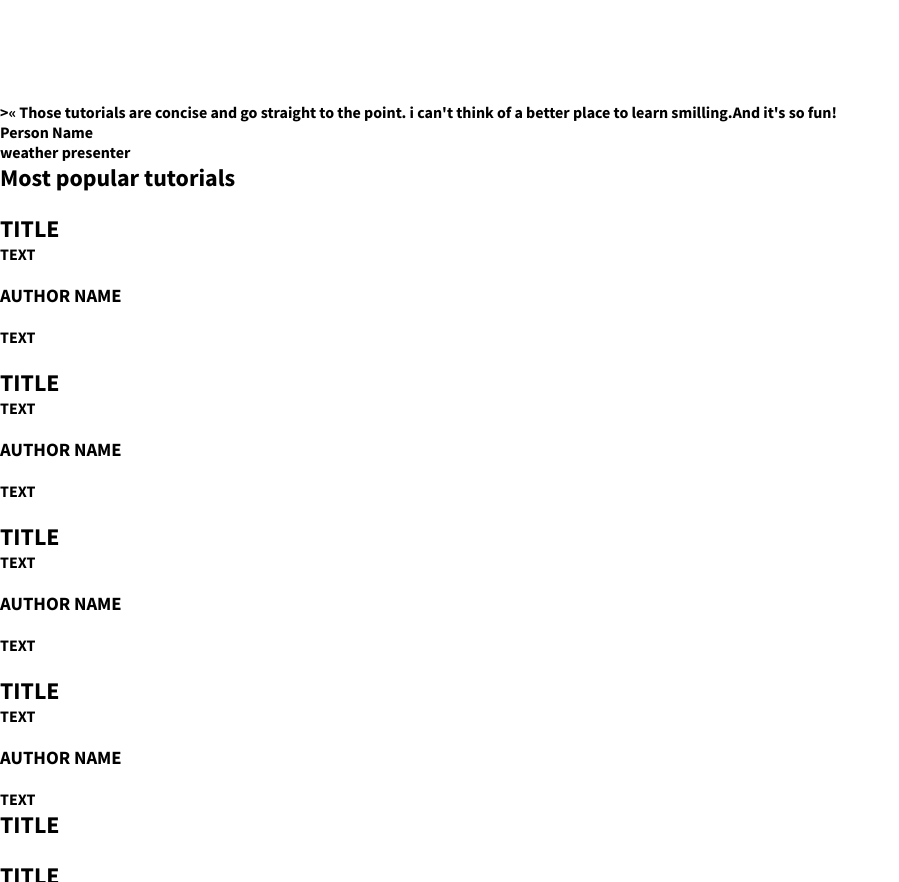
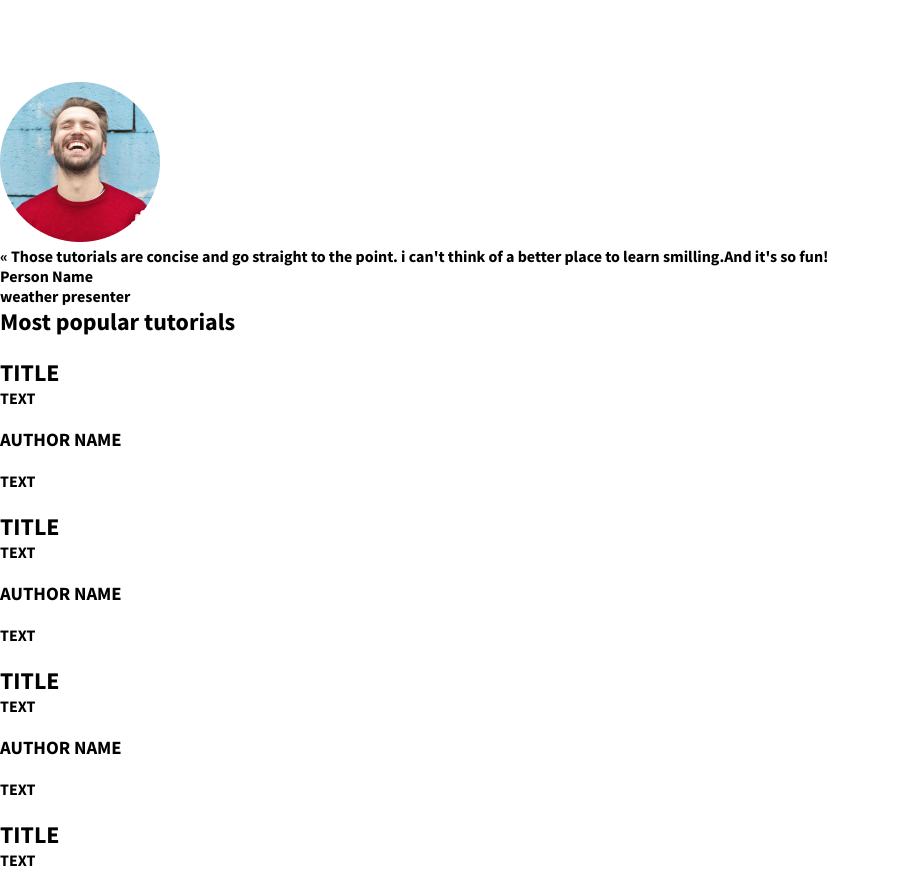
Before and after one commit to ggMBD/holbertonschool-web-development, a plain HTML site: page css_advanced/index.html in a window 1280 px wide. Shown: the part 1011-1893 px from the top of the page, without its empty margins (0-899 px from the left). Drawn offline with Linux system fonts and the light colour scheme.

Commit message:
change classes

```diff
--- a/css_advanced/index.html
+++ b/css_advanced/index.html
@@ -58,9 +58,9 @@
         <!-- Quote section -->
         <section class="review">
             <div class="review-container">
-                <img src="#" alt="">
+                <img src="./img/Quote.png" alt="">
                 <div class="review-details">
-                    <blockquote class="review-text"></blockquote>>« Those tutorials are concise and go straight
+                    <blockquote>« Those tutorials are concise and go straight
                         to the point. i can't think of a better
                         place to learn smilling.And it's so fun!</blockquote>
                     <p class="author-name">Person Name</p>
```
